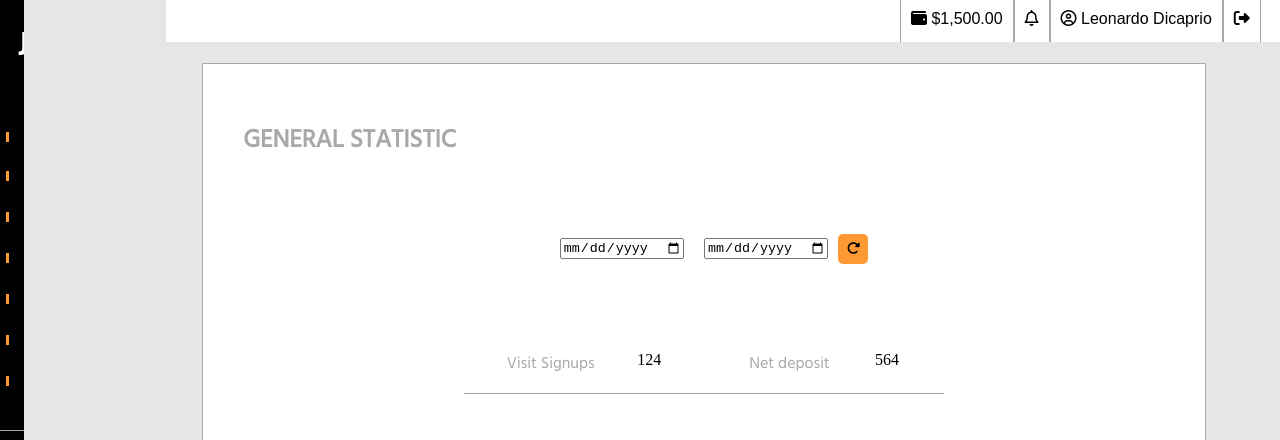
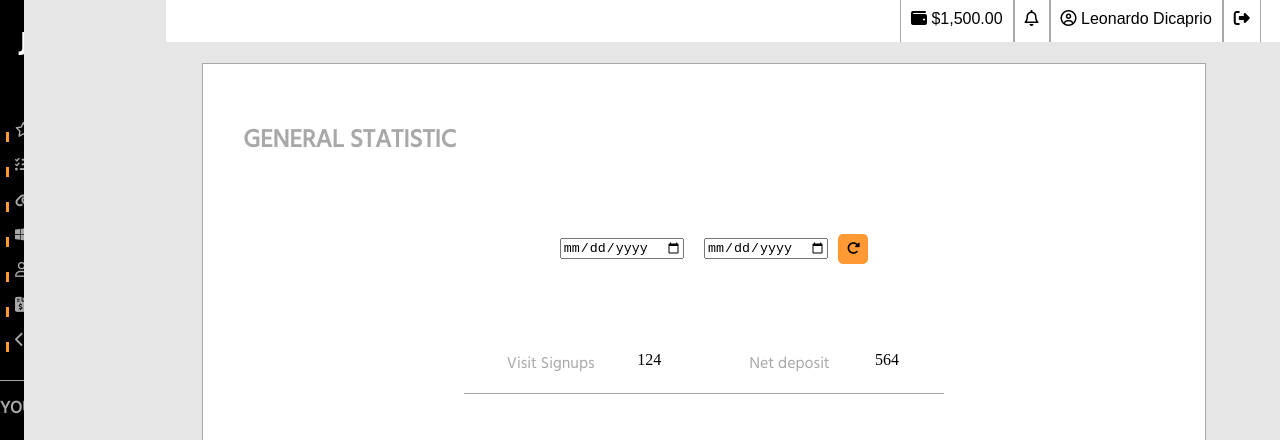
Before and after one commit to dawid-zajac/zadanie-9-1, a website: page index.html in a window 1280 px wide. Shown: the top 440 px of the page. Drawn offline with Linux system fonts and the light colour scheme; grey boxes are pictures that could not be loaded.

Commit message:
prawie koniec

```diff
--- a/index.html
+++ b/index.html
@@ -179,37 +179,37 @@
             <ul>
                 <li class="sidebar-list row">
                     <div class="orange-rectangle"></div>
-                    <i class="far fa-star listinsidebar-2"></i>
+                    <i class="far fa-star iconsinsidebar"></i>
                     <h2>General</h2>
                 </li>
-                <li>
+                <li  class="sidebar-list row">
                     <div class="orange-rectangle"></div>
-                    <i class="fas fa-tasks listinsidebar-2"></i>
+                    <i class="fas fa-tasks iconsinsidebar"></i>
                     <h2>Details</h2>
                 </li>
-                <li>
+                <li  class="sidebar-list row">
                     <div class="orange-rectangle"></div>
-                    <i class="fas fa-link listinsidebar-2"></i>
+                    <i class="fas fa-link iconsinsidebar"></i>
                     <h2>Link</h2>
                 </li>
-                <li>
+                <li  class="sidebar-list row">
                     <div class="orange-rectangle"></div>
-                    <i class="fab fa-windows listinsidebar-2"></i>
+                    <i class="fab fa-windows iconsinsidebar"></i>
                     <h2>Banners</h2>
                 </li>
-                <li>
+                <li  class="sidebar-list row">
                     <div class="orange-rectangle"></div>
-                    <i class="far fa-user listinsidebar-2"></i>
+                    <i class="far fa-user iconsinsidebar"></i>
                     <h2>Personal data</h2>
                 </li>
-                <li>
+                <li  class="sidebar-list row">
                     <div class="orange-rectangle"></div>
-                    <i class="fas fa-file-invoice-dollar listinsidebar-2"></i>
+                    <i class="fas fa-file-invoice-dollar iconsinsidebar"></i>
                     <h2>Payout</h2>
                 </li>
-                <li>
+                <li  class="sidebar-list row">
                     <div class="orange-rectangle"></div>
-                    <i class="fas fa-chevron-left listinsidebar-2 "></i>
+                    <i class="fas fa-chevron-left iconsinsidebar "></i>
                     <h2>Postback</h2>
                 </li>
             </ul>
--- a/sass/style.scss
+++ b/sass/style.scss
@@ -251,10 +251,10 @@ a {
     font-size: 15px;
     justify-content: space-between;
 }
-.listinsidebar-2 {
+.iconsinsidebar {
     position: absolute;
     margin-top: 3px;
-    left: 25px;
+    left: 15px;
     font-size: 15px;
     justify-content: space-between;
 }
@@ -340,8 +340,7 @@ a {
     }
 }
 .sidebar-list {
-    margin-left: 6px;
-    width: 100%;
+    width: 90%;
     height: 15px;
 
     &:hover {
```
Also changed, not shown: css/style.css, 1 other file.
